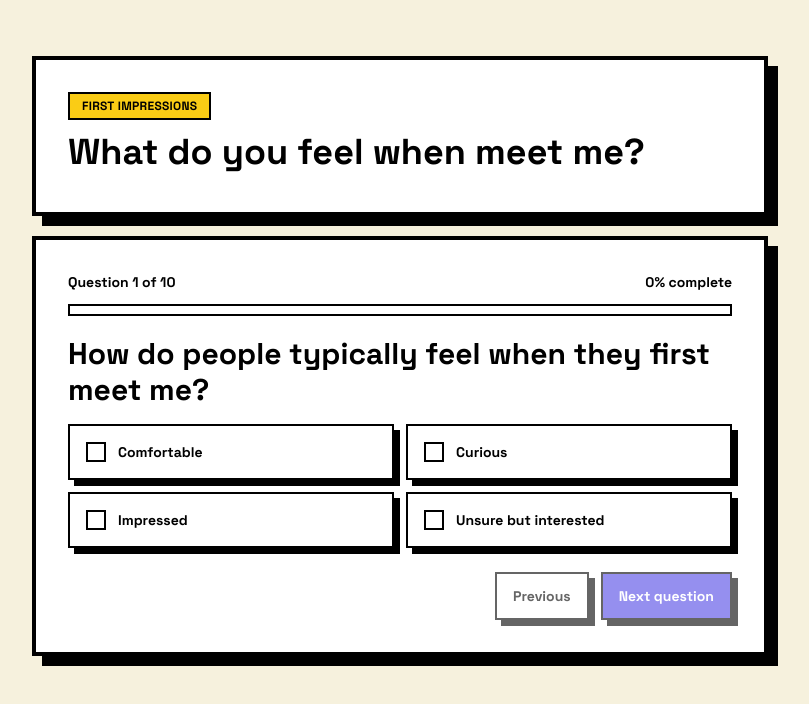
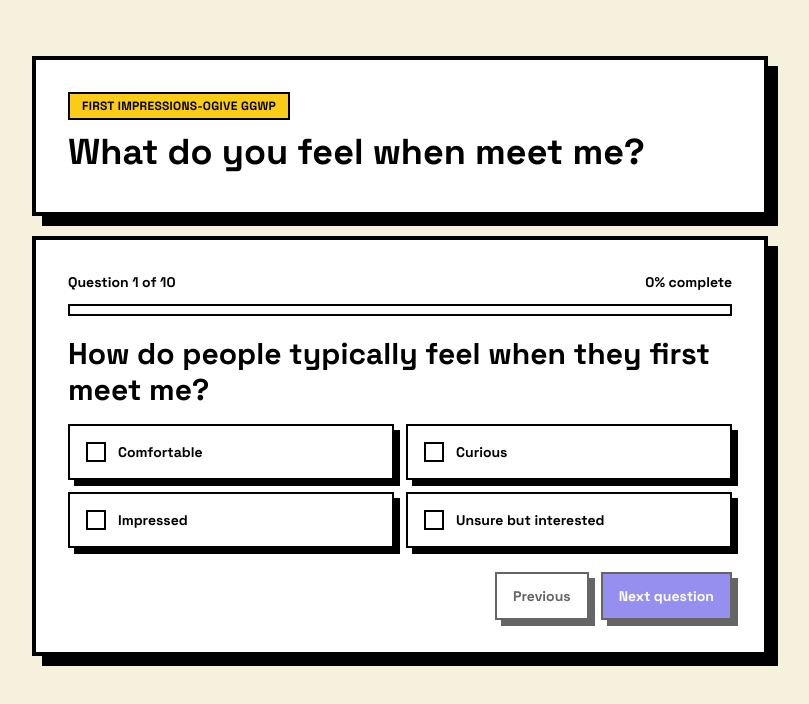
Before and after one commit to putupadang/react-questionnaire, a React (Vite) app: page / in a window 1280 px wide. Shown: the top 704 px of the page, without its empty margins (240-1049 px from the left). Built offline with nearby package versions, Linux system fonts and the light colour scheme; the HTML template or start-up script is replaced by a standard one.

Commit message:
feat: update badge text to "First impressions-ogive ggwp" in App and ResultsView components

```diff
--- a/src/App.tsx
+++ b/src/App.tsx
@@ -93,7 +93,7 @@ function App() {
   return (
     <main className="mx-auto w-full max-w-3xl px-4 py-10 md:py-14">
       <BrutCard className="bg-brutal-surface">
-        <BrutBadge>First impressions</BrutBadge>
+        <BrutBadge>First impressions-ogive ggwp</BrutBadge>
         <h1 className="mt-3 text-3xl font-extrabold text-brutal-text md:text-4xl">
           What do you feel when meet me?
         </h1>
--- a/src/components/questionnaire/ResultsView.tsx
+++ b/src/components/questionnaire/ResultsView.tsx
@@ -10,7 +10,7 @@ export function ResultsView({ answers, onRestart }: Props) {
   return (
     <main className="mx-auto w-full max-w-3xl px-4 py-10 md:py-14">
       <BrutCard>
-        <BrutBadge>First impressions</BrutBadge>
+        <BrutBadge>First impressions-ogive ggwp</BrutBadge>
         <h1 className="mt-3 text-3xl font-extrabold text-brutal-text md:text-4xl">
           Thank you for sharing!
         </h1>
```
